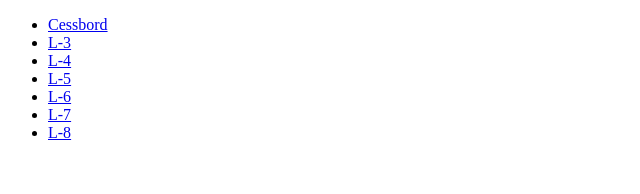
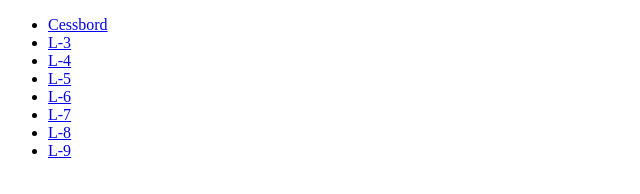
Before and after one commit to furkan-memon/rw_furkanmemon_lecturee_css, a plain HTML site: page index.html in a window 1280 px wide. Shown: the full height of the page, 0-640 px from the left. Drawn offline with Linux system fonts and the light colour scheme.

Commit message:
Update index.html

```diff
--- a/index.html
+++ b/index.html
@@ -33,6 +33,9 @@
          <li>
             <a href="/CSS/L-8/index.html" target="_blank">L-8</a>
         </li>
+        <li>
+            <a href="/CSS/L-9/index.html" target="_blank">L-9</a>
+        </li>
     </ul>
 </body>
 
```
